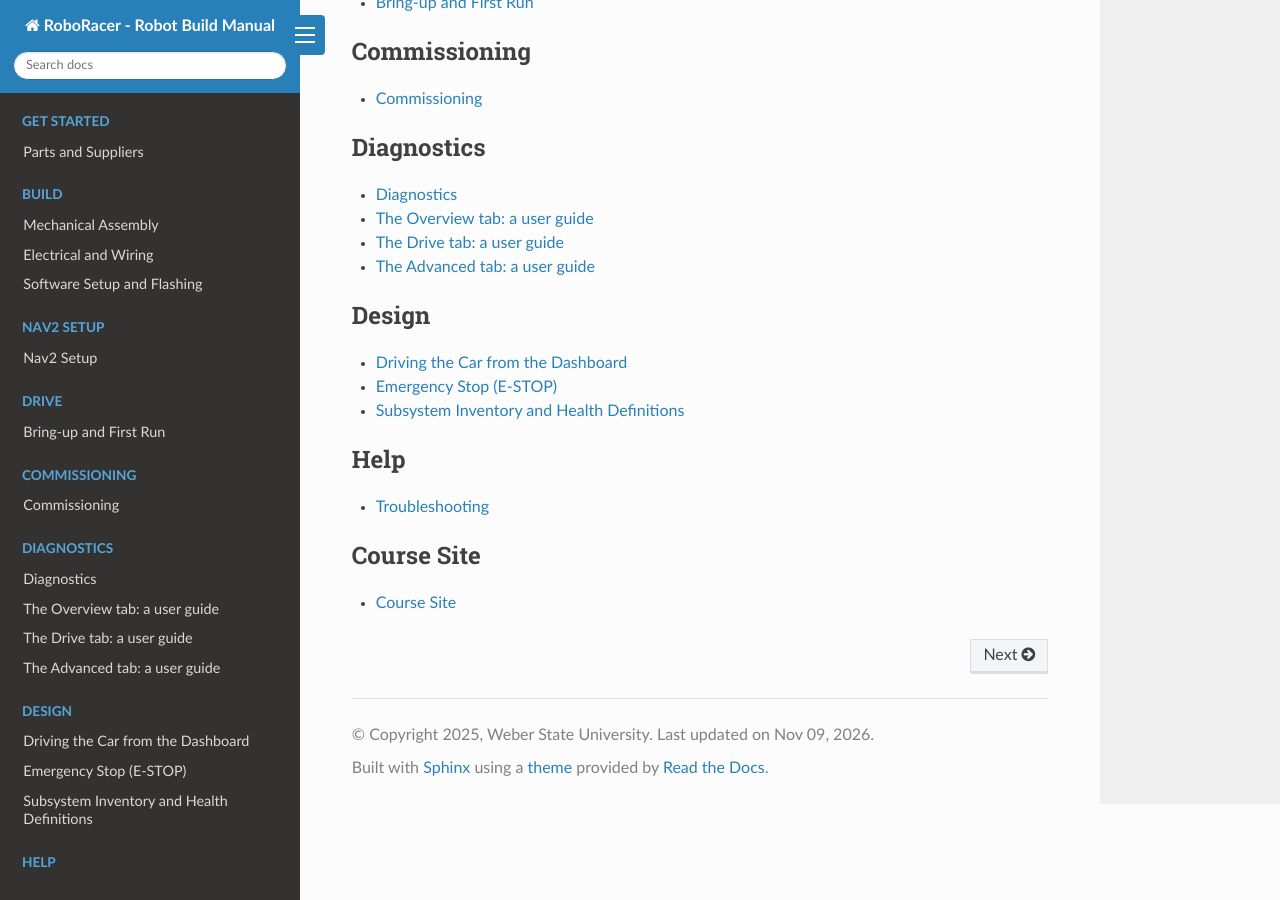
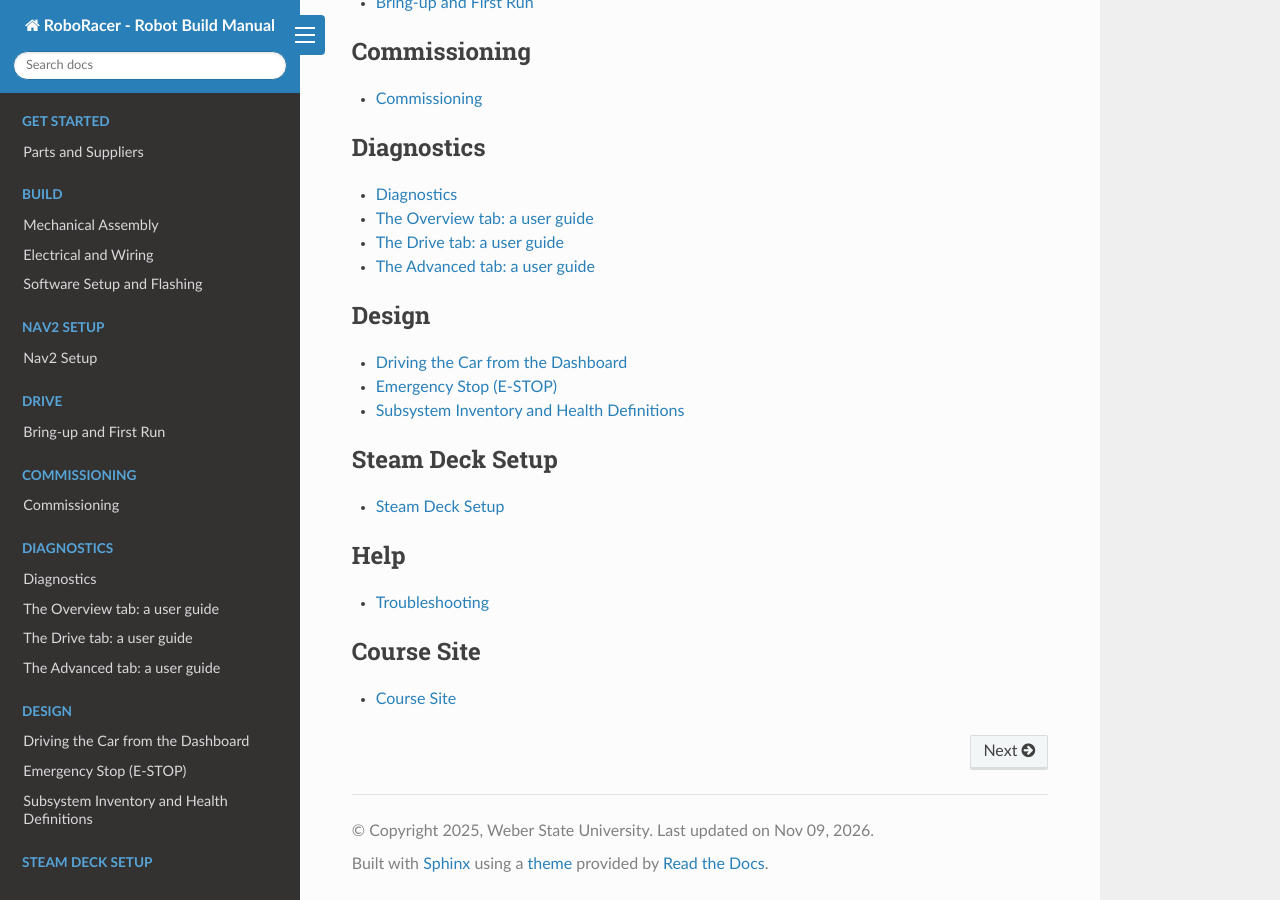
Before and after one commit to wsu-roboracer/robot-build-manual, a Sphinx documentation site: the page built from docs/index.rst, in a window 1280 px wide and 900 px high, scrolled down 1025 px. Built offline with Sphinx 7.4.7 and the Read the Docs theme 3.1.0, drawn with Linux system fonts in a browser that asks for light colours.

Commit message:
Add Steam Deck setup documentation page
Add a Steam Deck Setup page and link it from the documentation navigation.

```diff
--- a/docs/index.rst
+++ b/docs/index.rst
@@ -64,6 +64,12 @@ How this differs from the course site
 
 .. toctree::
    :maxdepth: 1
+   :caption: Steam Deck Setup
+
+   Steam Deck Setup <steam-deck/index>
+
+.. toctree::
+   :maxdepth: 1
    :caption: Help
 
    Troubleshooting <troubleshooting/index>
--- /dev/null
+++ b/docs/steam-deck/index.rst
@@ -0,0 +1,4 @@
+.. _steam-deck-setup:
+
+Steam Deck Setup
+================
```
